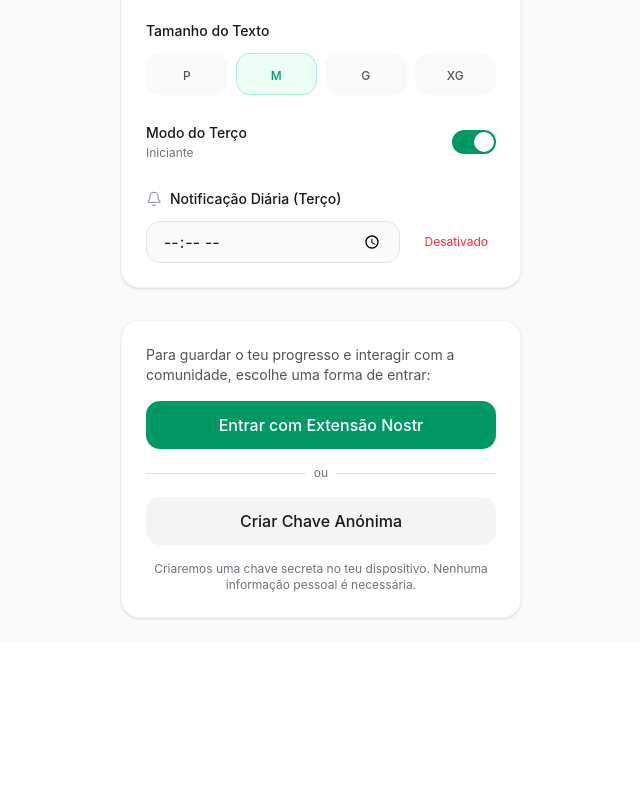
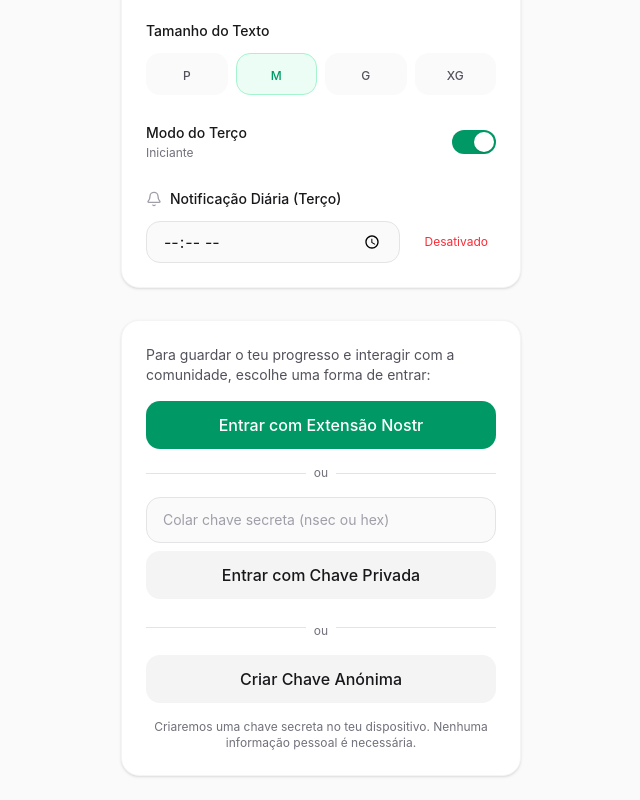
Before and after one commit to vitor-matias/mORA, a React (Vite) app: page /perfil in a window 1280 px wide. Shown: the part 398-1198 px from the top of the page, without its empty margins (319-959 px from the left). Before the commit the page ends 1040 px from the top, so only its background shows below. Built offline with nearby package versions, Linux system fonts and the light colour scheme; no server answers; what nostr-tools would draw is missing.

Commit message:
feat: Add Profile page for managing app settings and user authentication.

```diff
--- a/src/pages/Profile.tsx
+++ b/src/pages/Profile.tsx
@@ -6,7 +6,7 @@ import { useTranslations } from "@/lib/i18n";
 import { fetchNostrProfile, publishNostrProfile } from "@/lib/nostr";
 
 export default function Profile() {
-    const { pubkey, isNip07, loginWithNip07, generateLocalKey, logout, setProfile } = useAuthStore();
+    const { pubkey, isNip07, loginWithNip07, loginWithPrivateKey, generateLocalKey, logout, setProfile } = useAuthStore();
     const { theme, setTheme, notificationTime, setNotificationTime, rosaryMode, toggleRosaryMode, fontSize, setFontSize, fontFamily, setFontFamily } = useAppStore();
     const t = useTranslations().profile;
 
@@ -14,6 +14,10 @@ export default function Profile() {
     const [profileName, setProfileName] = useState("");
     const [profilePicture, setProfilePicture] = useState("");
     const [isSaving, setIsSaving] = useState(false);
+
+    // Custom key input
+    const [customKey, setCustomKey] = useState("");
+    const [keyError, setKeyError] = useState("");
 
     useEffect(() => {
         if (pubkey) {
@@ -302,6 +306,46 @@ export default function Profile() {
                             </div>
                         </div>
 
+                        {/* Custom Key Login */}
+                        <div className="space-y-2">
+                            <input
+                                type="password"
+                                value={customKey}
+                                onChange={e => {
+                                    setCustomKey(e.target.value);
+                                    setKeyError("");
+                                }}
+                                placeholder="Colar chave secreta (nsec ou hex)"
+                                className="w-full bg-zinc-50 dark:bg-zinc-800 border border-zinc-200 dark:border-zinc-700 rounded-xl px-4 py-3 text-sm text-zinc-900 dark:text-zinc-100 focus:ring-2 focus:ring-liturgy-500 outline-none placeholder:text-zinc-400"
+                            />
+                            {keyError && <p className="text-red-500 text-xs px-1">{keyError}</p>}
+                            <button
+                                onClick={() => {
+                                    if (!customKey.trim()) {
+                                        setKeyError("Por favor, introduza uma chave");
+                                        return;
+                                    }
+                                    try {
+                                        loginWithPrivateKey(customKey.trim());
+                                    } catch (e: any) {
+                                        setKeyError(e.message || "Chave inválida");
+                                    }
+                                }}
+                                className="w-full py-3 px-4 bg-zinc-100 dark:bg-zinc-800 hover:bg-zinc-200 dark:hover:bg-zinc-700 text-zinc-900 dark:text-zinc-100 rounded-xl font-medium transition-colors box-border"
+                            >
+                                Entrar com Chave Privada
+                            </button>
+                        </div>
+
+                        <div className="relative pt-2">
+                            <div className="absolute inset-0 flex flex-col justify-center">
+                                <div className="w-full border-t border-zinc-200 dark:border-zinc-800"></div>
+                            </div>
+                            <div className="relative flex justify-center text-xs">
+                                <span className="bg-white dark:bg-zinc-900 px-2 text-zinc-500">{t.or}</span>
+                            </div>
+                        </div>
+
                         <button
                             onClick={generateLocalKey}
                             className="w-full py-3 px-4 bg-zinc-100 dark:bg-zinc-800 hover:bg-zinc-200 dark:hover:bg-zinc-700 text-zinc-900 dark:text-zinc-100 rounded-xl font-medium transition-colors"
--- a/src/store/auth.ts
+++ b/src/store/auth.ts
@@ -1,6 +1,6 @@
 import { create } from 'zustand';
 import { persist } from 'zustand/middleware';
-import { generateSecretKey, getPublicKey } from 'nostr-tools';
+import { generateSecretKey, getPublicKey, nip19 } from 'nostr-tools';
 import { bytesToHex } from '@noble/hashes/utils';
 import type { NostrProfile } from '@/lib/nostr';
 
@@ -11,6 +11,7 @@ interface AuthState {
     profile: NostrProfile | null;
     setProfile: (profile: NostrProfile | null) => void;
     loginWithNip07: () => Promise<void>;
+    loginWithPrivateKey: (key: string) => void;
     generateLocalKey: () => void;
     logout: () => void;
 }
@@ -40,6 +41,30 @@ export const useAuthStore = create<AuthState>()(
                 }
             },
 
+            loginWithPrivateKey: (key: string) => {
+                let privkeyHex = '';
+                try {
+                    if (key.startsWith('nsec')) {
+                        const decoded = nip19.decode(key);
+                        if (decoded.type === 'nsec') {
+                            privkeyHex = bytesToHex(decoded.data as Uint8Array);
+                        } else {
+                            throw new Error('Invalid nsec key');
+                        }
+                    } else {
+                        // Assume it's already a hex key
+                        privkeyHex = key;
+                    }
+
+                    // Verify it works by generating the pubkey
+                    const secretKeyBytes = new Uint8Array(privkeyHex.match(/.{1,2}/g)!.map(byte => parseInt(byte, 16)));
+                    const pubkeyHex = getPublicKey(secretKeyBytes);
+                    set({ pubkey: pubkeyHex, privkey: privkeyHex, isNip07: false });
+                } catch (e) {
+                    throw new Error('Formato de chave privada inválido. Utilize nsec ou hex.');
+                }
+            },
+
             generateLocalKey: () => {
                 const secretKey = generateSecretKey();
                 const privkeyHex = bytesToHex(secretKey);
```
